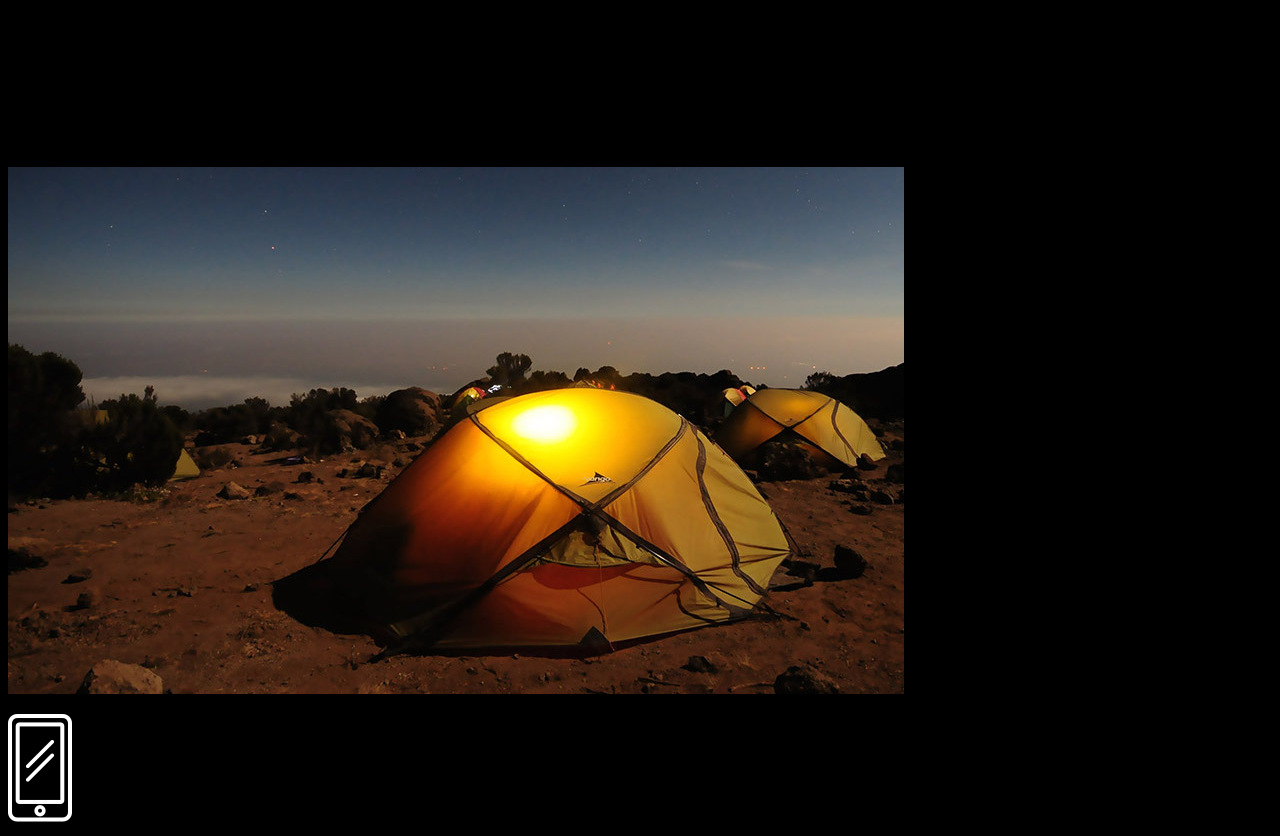
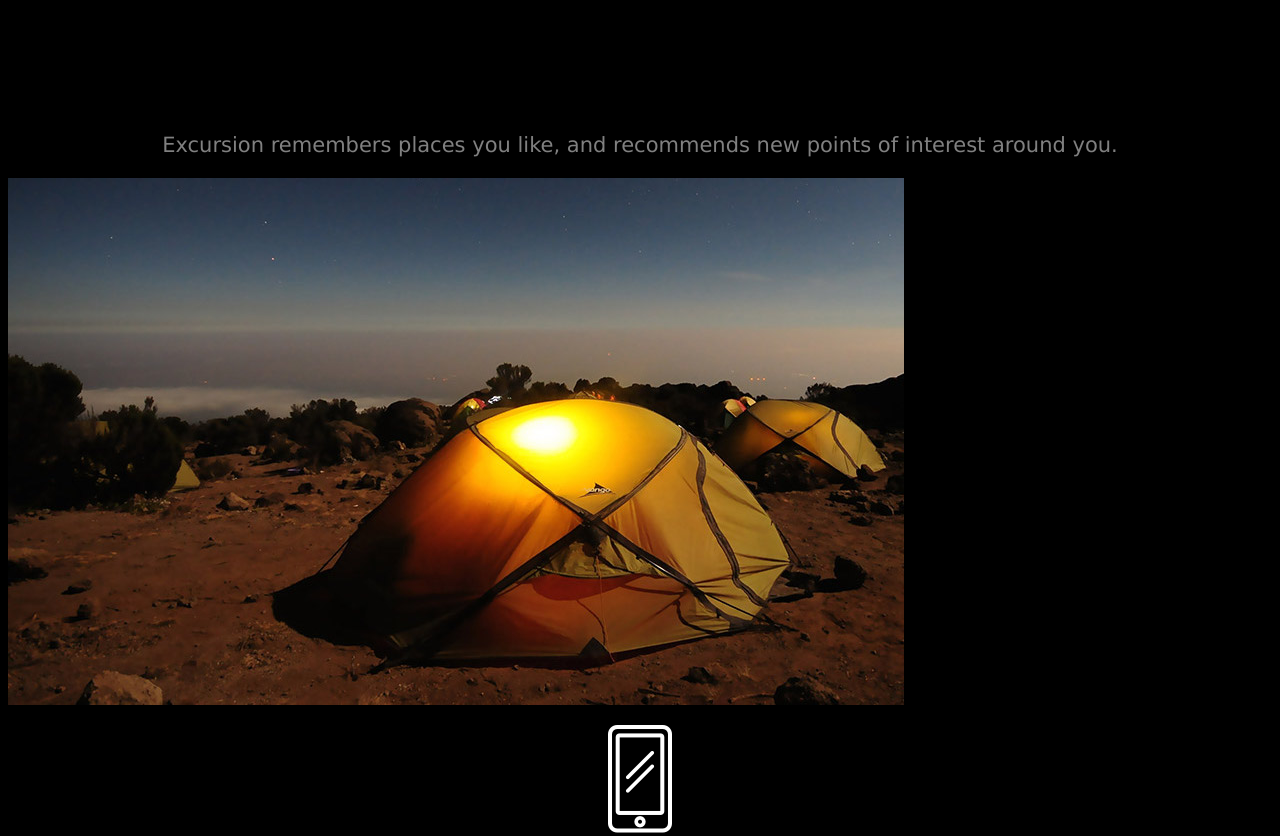
Before and after one commit to ASmith6/excursion, a plain HTML site: page index.html in a window 1280 px wide. Shown: the part 820-1656 px from the top of the page. Drawn offline with Linux system fonts and the light colour scheme; grey boxes are pictures that could not be loaded.

Commit message:
add a class to paragrah and new css to center all anchor tags

```diff
--- a/index.html
+++ b/index.html
@@ -16,7 +16,7 @@
         <source src="resources\video\excursion.mp4" type="video/mp4" />
       </video>
       <h2>Your personal travel guide</h2>
-      <p>Excursion remembers places you like, and recommends new points of interest around you.</p>
+      <p class="info">Excursion remembers places you like, and recommends new points of interest around you.</p>
     </div>
       <div class="">
         <img src="resources/img/camp.jpg" alt="">
--- a/resources/css/style.css
+++ b/resources/css/style.css
@@ -9,3 +9,12 @@ h1 {
   color: white;
   text-align: center;
 }
+
+p  {
+  text-align: center;
+}
+
+p.info {
+  font-size: 21px;
+  color: gray;
+}
```
